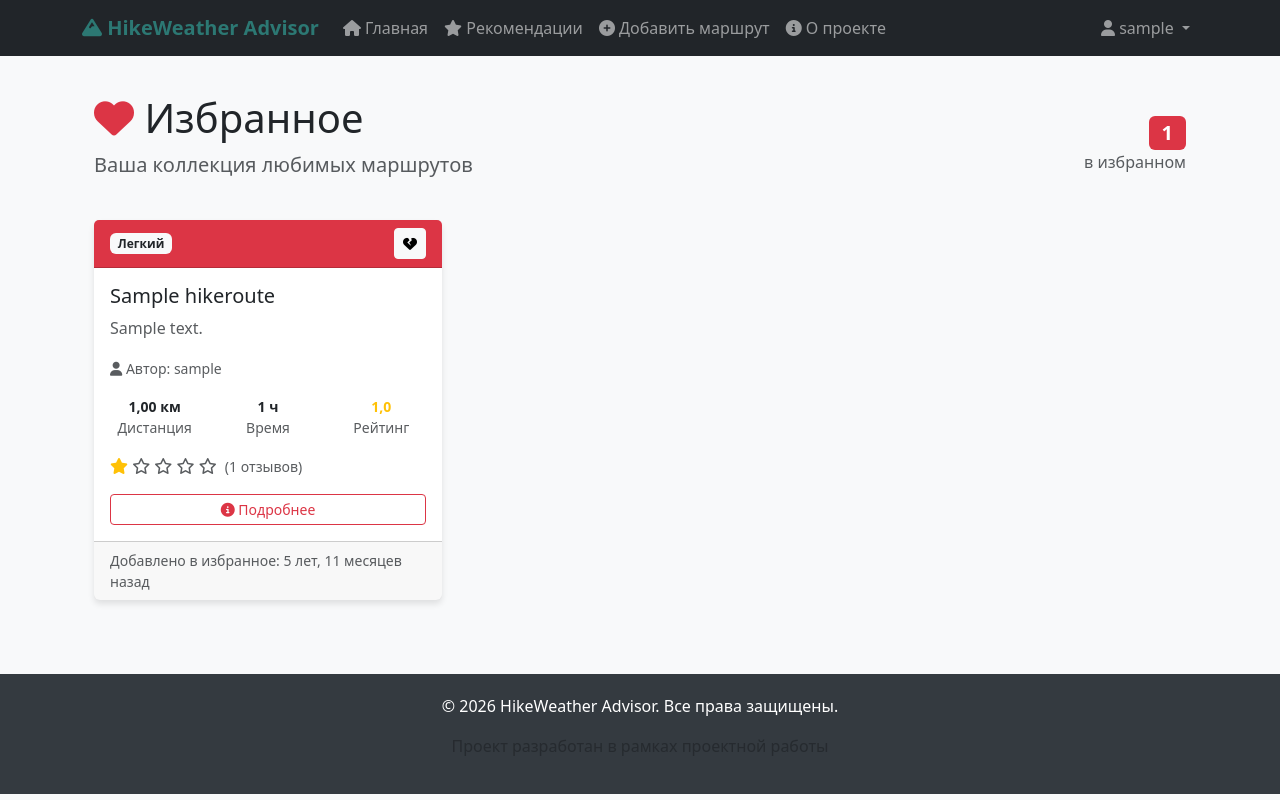
After one commit to Pupazalupka/project, a Django app: page /favorites/ in a window 1280 px wide. The commit adds this page. Run offline with Django 4.2, Linux system fonts and the light colour scheme; a user stored in the database is signed in; tables that the repository leaves empty hold one stand-in row (values such as "Sample post").

Commit message:
Исправление README , добавление страниц избранное и мои маршруты

```diff
--- a/hikes/urls.py
+++ b/hikes/urls.py
@@ -9,5 +9,7 @@ urlpatterns = [
 
     path('hike/create/', views.hike_create, name='hike_create'),
     path('hike/<int:hike_id>/', views.hike_detail, name='hike_detail'),
-    path('hike/<int:hike_id>/favorite/', views.add_to_favorites, name='add_to_favorites'),
+    path('my-hikes/', views.my_hikes, name='my_hikes'),
+    path('favorites/', views.favorites, name='favorites'),
+    path('hike/<int:hike_id>/toggle-favorite/', views.toggle_favorite, name='toggle_favorite'),
 ]
--- a/hikes/views.py
+++ b/hikes/views.py
@@ -323,18 +323,24 @@ def hike_create(request):
 
 
 @login_required
-def add_to_favorites(request, hike_id):
-    """Добавление маршрута в избранное"""
-    hike = get_object_or_404(HikeRoute, id=hike_id)
+def favorites(request):
+    """Страница избранных маршрутов"""
+    # Маршруты, добавленные в избранное
+    favorite_hikes = request.user.favorite_hikes.all().annotate(
+        avg_rating=Avg('reviews__rating'),
+        reviews_count=Count('reviews')
+    ).order_by('-created_at')
 
-    if request.user in hike.favorited_by.all():
-        hike.favorited_by.remove(request.user)
-        messages.info(request, 'Маршрут удален из избранного')
-    else:
-        hike.favorited_by.add(request.user)
-        messages.success(request, 'Маршрут добавлен в избранное!')
+    # Пагинация
+    paginator = Paginator(favorite_hikes, 9)
+    page_number = request.GET.get('page')
+    page_obj = paginator.get_page(page_number)
 
-    return redirect('hike_detail', hike_id=hike.id)
+    context = {
+        'page_obj': page_obj,
+        'total_favorites': favorite_hikes.count(),
+    }
+    return render(request, 'hikes/favorites.html', context)
 
 
 def register(request):
@@ -381,3 +387,49 @@ def about(request):
     }
 
     return render(request, 'hikes/about.html', {'stats': stats})
+
+@login_required
+def my_hikes(request):
+    """Страница маршрутов текущего пользователя"""
+    # Маршруты, созданные пользователем
+    authored_hikes = HikeRoute.objects.filter(author=request.user).annotate(
+        avg_rating=Avg('reviews__rating'),
+        reviews_count=Count('reviews')
+    ).order_by('-created_at')
+
+    # Пагинация
+    paginator = Paginator(authored_hikes, 9)
+    page_number = request.GET.get('page')
+    page_obj = paginator.get_page(page_number)
+
+    context = {
+        'page_obj': page_obj,
+        'total_hikes': authored_hikes.count(),
+    }
+    return render(request, 'hikes/my_hikes.html', context)
+
+@login_required
+def toggle_favorite(request, hike_id):
+    """Добавить/удалить маршрут из избранного (AJAX/обычный)"""
+    hike = get_object_or_404(HikeRoute, id=hike_id)
+
+    if request.user in hike.favorited_by.all():
+        hike.favorited_by.remove(request.user)
+        is_favorite = False
+        message = 'Маршрут удалён из избранного'
+    else:
+        hike.favorited_by.add(request.user)
+        is_favorite = True
+        message = 'Маршрут добавлен в избранное!'
+
+    # Для AJAX запросов
+    if request.headers.get('x-requested-with') == 'XMLHttpRequest':
+        return JsonResponse({
+            'is_favorite': is_favorite,
+            'message': message,
+            'favorites_count': hike.favorited_by.count()
+        })
+
+    # Для обычных запросов
+    messages.info(request, message)
+    return redirect(request.META.get('HTTP_REFERER', 'home'))
--- a/templates/base.html
+++ b/templates/base.html
@@ -88,11 +88,11 @@
                                 <i class="fas fa-user"></i> {{ user.username }}
                             </a>
                             <ul class="dropdown-menu">
-                                <li><a class="dropdown-item" href="#">
+                                <li><a class="dropdown-item" href="{% url 'my_hikes' %}">
+                                    <i class="fas fa-route"></i> Мои маршруты
+                                </a></li>
+                                <li><a class="dropdown-item" href="{% url 'favorites' %}">
                                     <i class="fas fa-heart"></i> Избранное
-                                </a></li>
-                                <li><a class="dropdown-item" href="#">
-                                    <i class="fas fa-route"></i> Мои маршруты
                                 </a></li>
                                 <li><hr class="dropdown-divider"></li>
                                 <li><a class="dropdown-item" href="{% url 'admin:index' %}">
--- /dev/null
+++ b/templates/hikes/favorites.html
@@ -0,0 +1,186 @@
+{% extends "base.html" %}
+
+{% block title %}Избранное - HikeWeather Advisor{% endblock %}
+
+{% block content %}
+<div class="container mt-4">
+    <!-- Заголовок -->
+    <div class="d-flex justify-content-between align-items-center mb-4">
+        <div>
+            <h1><i class="fas fa-heart text-danger"></i> Избранное</h1>
+            <p class="lead text-muted">Ваша коллекция любимых маршрутов</p>
+        </div>
+        <div class="text-end">
+            <span class="badge bg-danger fs-5">{{ total_favorites }}</span>
+            <div class="text-muted">в избранном</div>
+        </div>
+    </div>
+
+    <!-- Список избранных маршрутов -->
+    {% if page_obj %}
+        <div class="row">
+            {% for hike in page_obj %}
+            <div class="col-md-6 col-lg-4 mb-4">
+                <div class="card h-100 border-danger">
+                    <div class="card-header bg-danger text-white">
+                        <div class="d-flex justify-content-between align-items-center">
+                            <span class="badge bg-light text-dark">{{ hike.get_difficulty_display }}</span>
+                            <form method="post" action="{% url 'toggle_favorite' hike.id %}" class="d-inline">
+                                {% csrf_token %}
+                                <button type="submit" class="btn btn-sm btn-light" title="Удалить из избранного">
+                                    <i class="fas fa-heart-broken"></i>
+                                </button>
+                            </form>
+                        </div>
+                    </div>
+                    <div class="card-body">
+                        <h5 class="card-title">{{ hike.title }}</h5>
+                        <p class="card-text text-muted">{{ hike.description|truncatechars:100 }}</p>
+
+                        <!-- Автор -->
+                        <div class="mb-3">
+                            <small class="text-muted">
+                                <i class="fas fa-user"></i> Автор: {{ hike.author.username }}
+                            </small>
+                        </div>
+
+                        <!-- Статистика -->
+                        <div class="row text-center small mb-3">
+                            <div class="col-4">
+                                <div class="fw-bold">
+                                    {% if hike.length_km %}{{ hike.length_km }} км{% else %}-{% endif %}
+                                </div>
+                                <div class="text-muted">Дистанция</div>
+                            </div>
+                            <div class="col-4">
+                                <div class="fw-bold">
+                                    {% if hike.estimated_time_h %}{{ hike.estimated_time_h }} ч{% else %}-{% endif %}
+                                </div>
+                                <div class="text-muted">Время</div>
+                            </div>
+                            <div class="col-4">
+                                <div class="fw-bold text-warning">
+                                    {% if hike.avg_rating %}{{ hike.avg_rating|floatformat:1 }}{% else %}Нет{% endif %}
+                                </div>
+                                <div class="text-muted">Рейтинг</div>
+                            </div>
+                        </div>
+
+                        <!-- Рейтинг -->
+                        <div class="rating-stars mb-3">
+                            {% with rating=hike.avg_rating|default:0 %}
+                            {% for i in "12345"|make_list %}
+                                {% if forloop.counter <= rating %}
+                                    <i class="fas fa-star text-warning"></i>
+                                {% else %}
+                                    <i class="far fa-star text-muted"></i>
+                                {% endif %}
+                            {% endfor %}
+                            <small class="text-muted ms-1">({{ hike.reviews_count }} отзывов)</small>
+                            {% endwith %}
+                        </div>
+
+                        <!-- Кнопки -->
+                        <div class="d-grid gap-2">
+                            <a href="{% url 'hike_detail' hike.id %}" class="btn btn-outline-danger btn-sm">
+                                <i class="fas fa-info-circle"></i> Подробнее
+                            </a>
+                        </div>
+                    </div>
+                    <div class="card-footer text-muted small">
+                        Добавлено в избранное: {{ hike.created_at|timesince }} назад
+                    </div>
+                </div>
+            </div>
+            {% endfor %}
+        </div>
+
+        <!-- Пагинация -->
+        {% if page_obj.has_other_pages %}
+        <nav aria-label="Page navigation" class="mt-4">
+            <ul class="pagination justify-content-center">
+                {% if page_obj.has_previous %}
+                <li class="page-item">
+                    <a class="page-link" href="?page={{ page_obj.previous_page_number }}">
+                        <i class="fas fa-chevron-left"></i> Назад
+                    </a>
+                </li>
+                {% endif %}
+
+                {% for num in page_obj.paginator.page_range %}
+                    {% if page_obj.number == num %}
+                    <li class="page-item active">
+                        <span class="page-link">{{ num }}</span>
+                    </li>
+                    {% elif num > page_obj.number|add:'-3' and num < page_obj.number|add:'3' %}
+                    <li class="page-item">
+                        <a class="page-link" href="?page={{ num }}">{{ num }}</a>
+                    </li>
+                    {% endif %}
+                {% endfor %}
+
+                {% if page_obj.has_next %}
+                <li class="page-item">
+                    <a class="page-link" href="?page={{ page_obj.next_page_number }}">
+                        Вперёд <i class="fas fa-chevron-right"></i>
+                    </a>
+                </li>
+                {% endif %}
+            </ul>
+        </nav>
+        {% endif %}
+
+    {% else %}
+        <!-- Сообщение если нет избранного -->
+        <div class="text-center py-5">
+            <div class="display-1 text-muted mb-4">
+                <i class="fas fa-heart-broken"></i>
+            </div>
+            <h3>Ваше избранное пусто</h3>
+            <p class="text-muted mb-4">Добавляйте понравившиеся маршруты в избранное, чтобы вернуться к ним позже</p>
+            <a href="{% url 'home' %}" class="btn btn-primary btn-lg">
+                <i class="fas fa-search"></i> Найти маршруты
+            </a>
+        </div>
+    {% endif %}
+</div>
+
+<!-- JavaScript для AJAX добавления в избранное -->
+<script>
+document.addEventListener('DOMContentLoaded', function() {
+    // Обработка формы избранного
+    const favoriteForms = document.querySelectorAll('form[action*="toggle-favorite"]');
+
+    favoriteForms.forEach(form => {
+        form.addEventListener('submit', function(e) {
+            e.preventDefault();
+
+            const formData = new FormData(this);
+            const url = this.action;
+
+            fetch(url, {
+                method: 'POST',
+                body: formData,
+                headers: {
+                    'X-Requested-With': 'XMLHttpRequest',
+                }
+            })
+            .then(response => response.json())
+            .then(data => {
+                if (data.message) {
+                    // Показать сообщение
+                    alert(data.message);
+                    // Перезагрузить страницу
+                    window.location.reload();
+                }
+            })
+            .catch(error => {
+                console.error('Error:', error);
+                // Fallback: отправить форму обычным способом
+                this.submit();
+            });
+        });
+    });
+});
+</script>
+{% endblock %}
```
Also changed, not shown: templates/hikes/hike_detail.html (+9 -0 lines), templates/hikes/my_hikes.html (added, +149 -0 lines), README.md, 3 other files.
